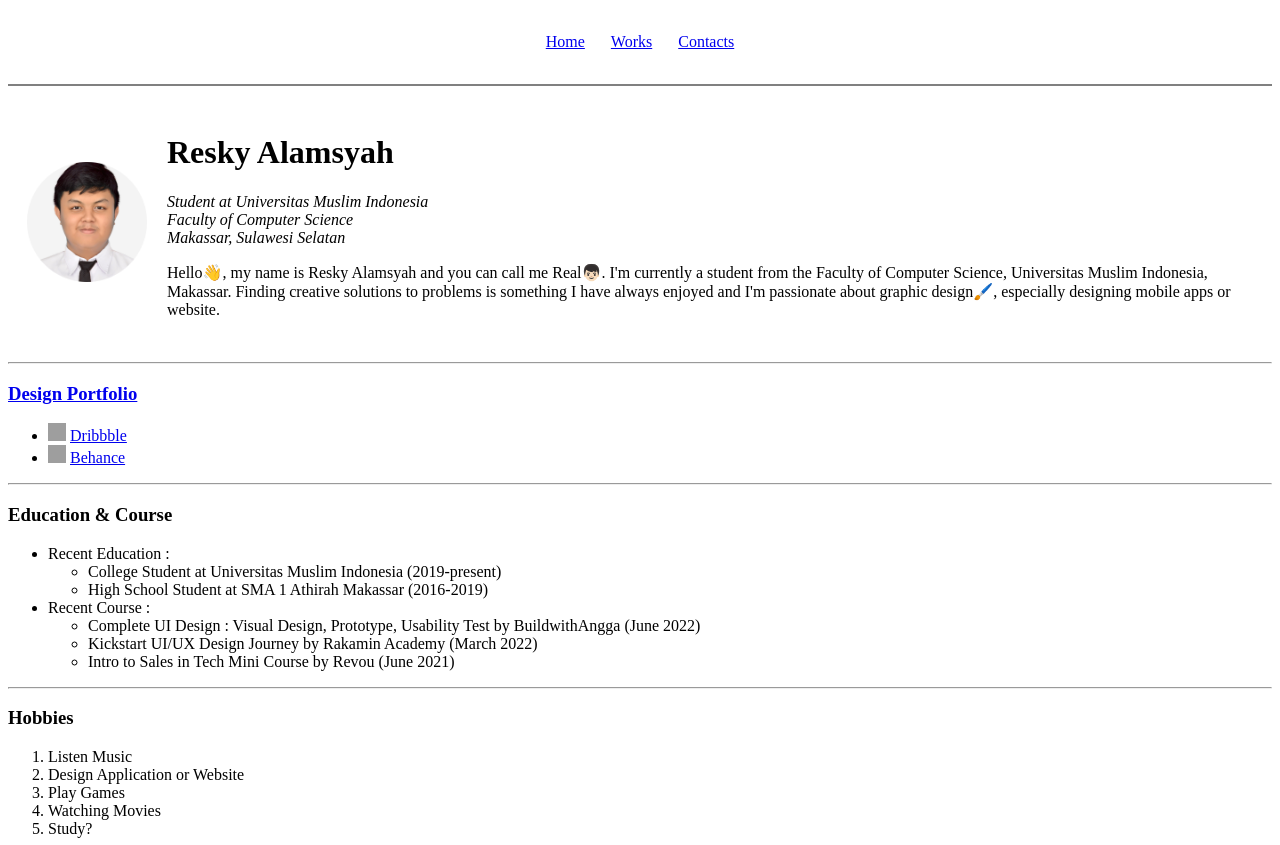
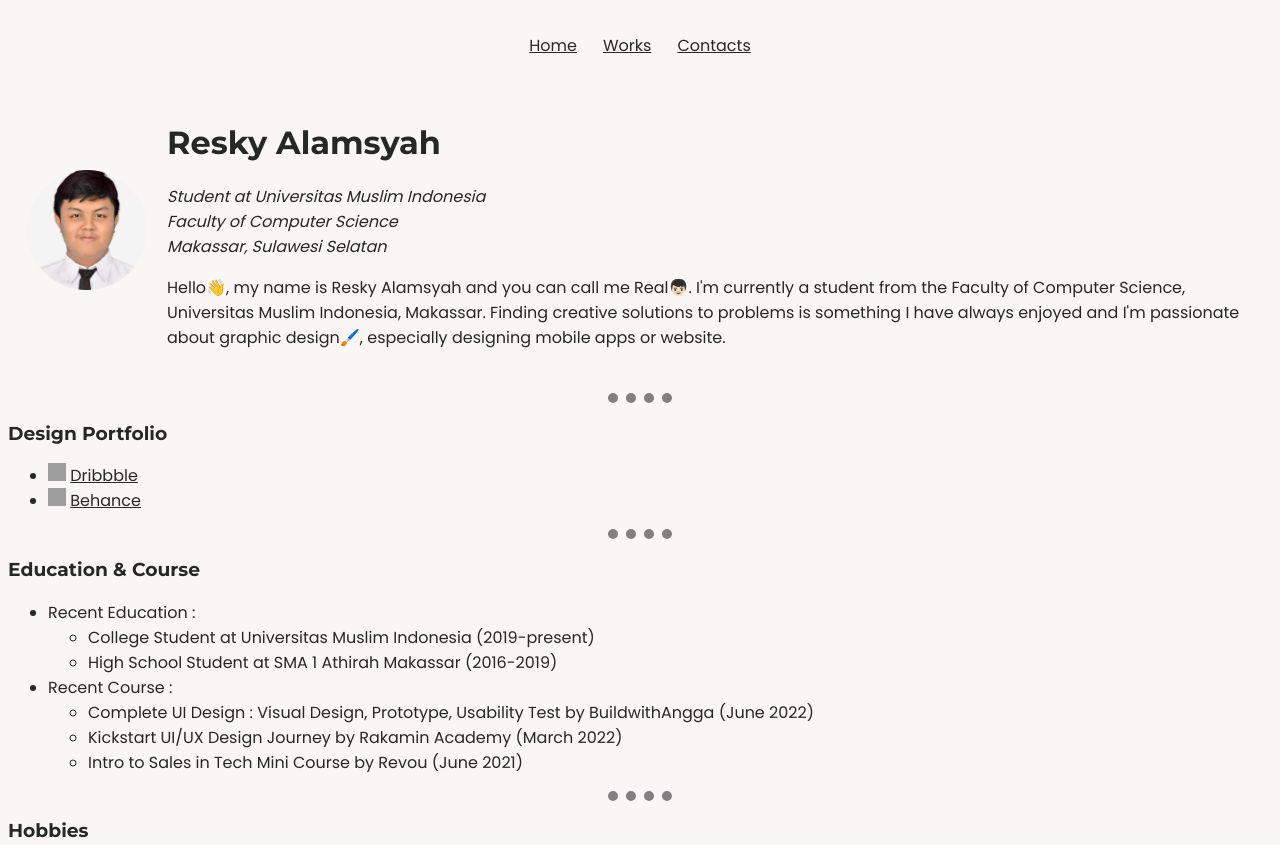
Before and after one commit to reskialamsyah/cv, a plain HTML site: page index.html in a window 1280 px wide. Shown: the top 845 px of the page. Drawn offline with Linux system fonts and the light colour scheme; grey boxes are pictures that could not be loaded.

Commit message:
Version 0.2
Add some css style like background color, font color, and new font.

```diff
--- /dev/null
+++ b/css/styles.css
@@ -0,0 +1,46 @@
+body {
+  background-color: #f9f6f6;
+}
+
+hr{
+  border-color: grey;
+  border-style: none;
+  border-top-style: dotted;
+  border-width: 10px;
+  width: 5%;
+}
+
+h1{
+  color: #262825;
+  font-family: 'Montserrat', sans-serif;
+}
+
+h3 {
+  color: #262825;
+  font-family: 'Montserrat', sans-serif;
+}
+
+p {
+  color: #262825;
+  font-family: 'Poppins', sans-serif;
+}
+
+table {
+  color: #262825;
+  font-family: 'Poppins', sans-serif;
+}
+
+ol {
+  color: #262825;
+  font-family: 'Poppins', sans-serif;
+}
+
+ul {
+  color: #262825;
+  font-family: 'Poppins', sans-serif;
+}
+
+a {
+  color: #262825;
+  font-family: 'Poppins', sans-serif;
+}
--- a/index.html
+++ b/index.html
@@ -4,6 +4,8 @@
 <head>
   <meta charset="utf-8">
   <title>Real Personal Site</title>
+  <link rel="stylesheet" href="css/styles.css">
+  <link href="https://fonts.googleapis.com/css2?family=Montserrat:wght@700&family=Poppins&display=swap" rel="stylesheet">
 </head>
 
 <body>
@@ -16,7 +18,6 @@
       </tr>
     </table>
   </center>
-  <hr noshade>
   <table cellspacing="18">
     <tr>
       <td><img src="images/Profile.png" width="120" height="120" alt="Resky Alamsyah profile picture"></td>
@@ -31,7 +32,7 @@
     </tr>
   </table>
   <hr>
-  <h3><a href="design-portfolio.html">Design Portfolio</a></h3>
+  <h3>Design Portfolio</h3>
   <ul>
     <li> <img src="https://img.icons8.com/fluency/344/dribbble.png" width="18" height="18" alt="Dribbble icon"> <a href="https://dribbble.com/reskialamsyah">Dribbble</a></li>
     <li> <img src="https://img.icons8.com/ios-filled/344/behance.png" width="18" height="18" alt="Dribbble icon"> <a href="https://www.behance.net/reskialamsyah_">Behance</a></li>
```
Also changed, not shown: contacts.html (+2 -1 lines), design-portfolio.html (+2 -1 lines).
